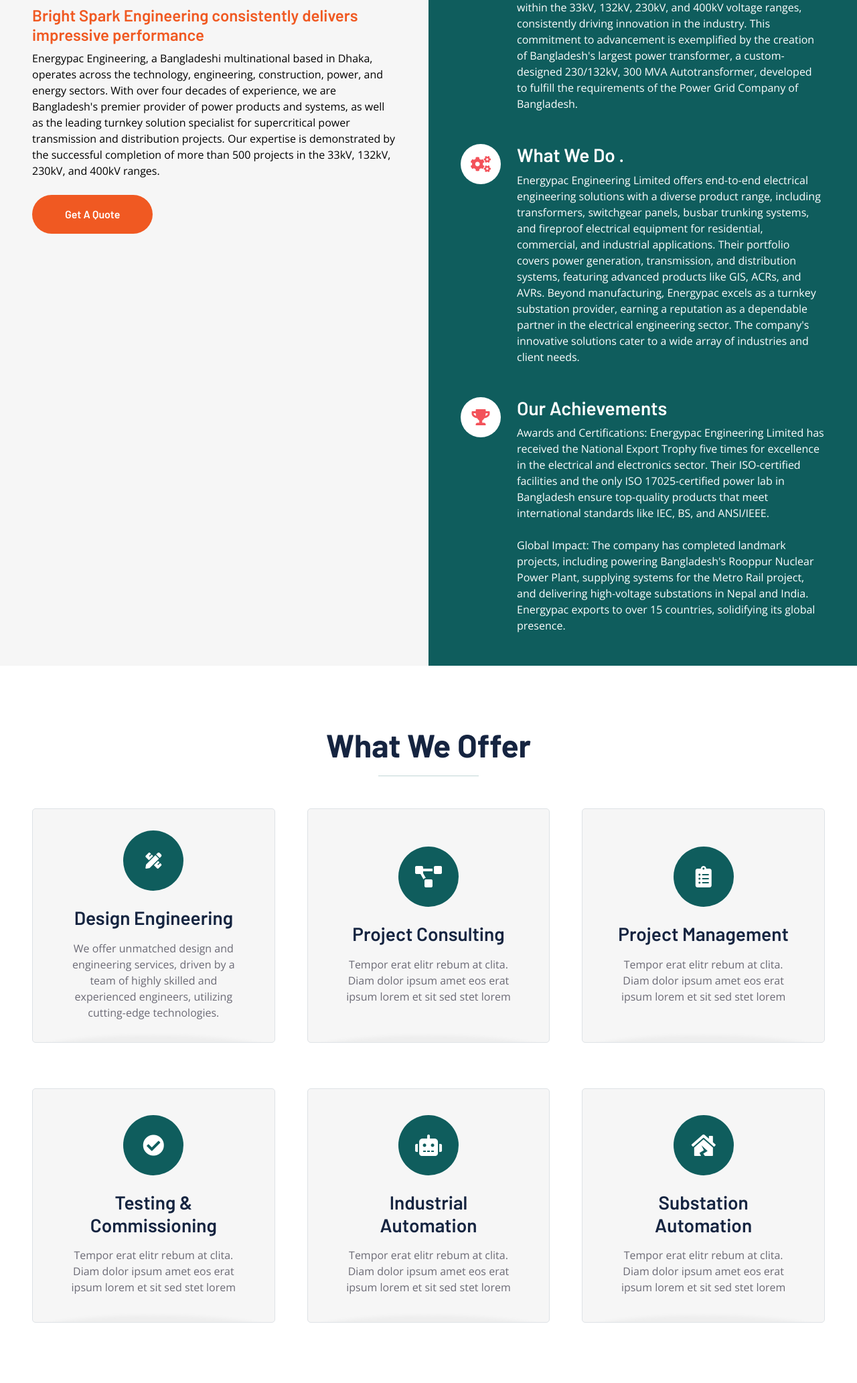
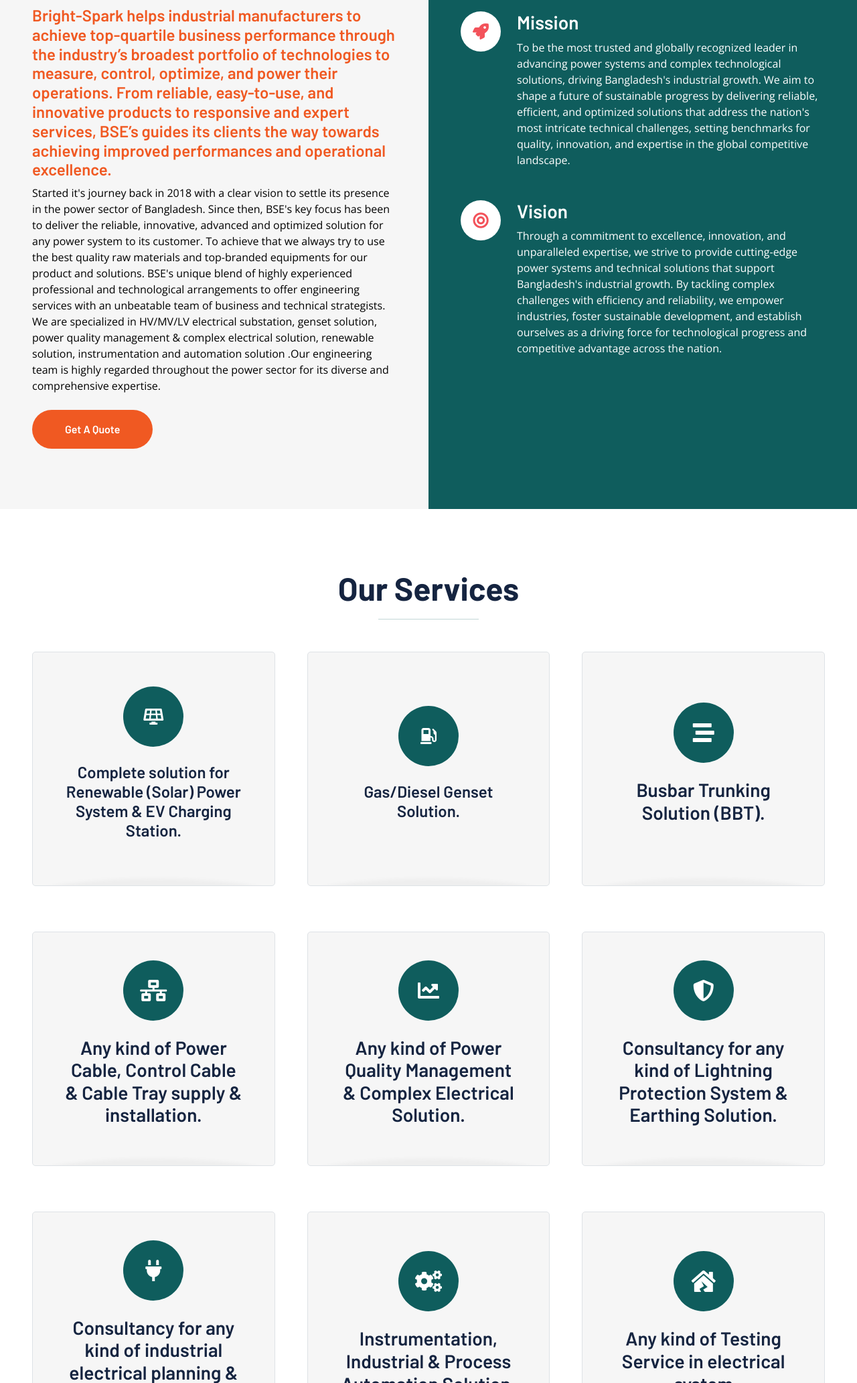
Before and after one commit to nazmul629/bspark-bd, a plain HTML site: page index.html in a window 1280 px wide. Shown: the part 735-2800 px from the top of the page at 67% size. Drawn offline with nearby package versions, Linux system fonts and the light colour scheme.

Commit message:
udate   picute requare

```diff
--- a/index.html
+++ b/index.html
@@ -141,45 +141,36 @@
         <div class="row g-0">
             <div class="col-lg-6 py-6 px-5">
                 <h1 class="display-5 mb-4">Welcome To <span style="color: #f05922">Bspark-bd</span></h1>
-                <h4 styclass="text mb-4" style="color:  #f05922 ">Bright Spark Engineering consistently delivers impressive performance</h4>
-                <p style="color: black;" class="mb-4">Energypac Engineering, a Bangladeshi multinational based in Dhaka, operates across the technology, engineering, construction, power, and energy sectors.
-
-                    With over four decades of experience, we are Bangladesh's premier provider of power products and systems, as well as the leading turnkey solution specialist for supercritical power transmission and distribution projects. Our expertise is demonstrated by the successful completion of more than 500 projects in the 33kV, 132kV, 230kV, and 400kV ranges.</p>
+                <h4 styclass="text mb-4" style="color:  #f05922 ">Bright-Spark helps industrial manufacturers to achieve top-quartile business performance through the industry’s broadest portfolio of technologies to measure, control, optimize, and power their operations. From reliable, easy-to-use, and innovative products to responsive and expert services, BSE’s guides its clients the way towards achieving improved performances and operational excellence.</h4>
+                <p style="color: black;" class="mb-4">
+                    Started it's journey back in 2018 with a clear vision to settle its presence in the power sector of Bangladesh. Since then, BSE's key focus has been to deliver the reliable, innovative, advanced and optimized solution for any power system to its customer. To achieve that we always try to use the best quality raw materials and top-branded equipments for our product and solutions. BSE's unique blend of highly experienced professional and technological arrangements to offer engineering services with an unbeatable team of business and technical strategists. We are specialized in HV/MV/LV electrical substation, genset solution, power quality management & complex electrical solution, renewable solution, instrumentation and automation solution .Our engineering team is highly regarded throughout the power sector for its diverse and comprehensive expertise.
+                </p>
                 <a href="" class="btn primary-btn-color py-md-3 px-md-5 rounded-pill"style="color:white"> Get A Quote</a>
             </div>
             <div class="col-lg-6">
                 <div class="h-100 d-flex flex-column justify-content-center primary-color p-5">
                     <div class="d-flex text-white mb-5">
                         <div class="d-flex flex-shrink-0 align-items-center justify-content-center bg-white text-primary rounded-circle mx-auto mb-4" style="width: 60px; height: 60px; ">
-                            <i class="fa fa-id-badge fs-4"></i>
+                            <i class="fa fa-rocket fs-4"></i>  <!-- Mission Icon -->
+
+
                         </div>
                         <div class="ps-4">
-                            <h3 class="text-white"> Who We Are ? </h3>
-                            <p class="mb-0">Founded in 2024 under the  leadership of Director and CEO Engr. AL -Amin Hossain The company has an impressive history of completing over 500 turnkey substation projects within the 33kV, 132kV, 230kV, and 400kV voltage ranges, consistently driving innovation in the industry. This commitment to advancement is exemplified by the creation of Bangladesh's largest power transformer, a custom-designed 230/132kV, 300 MVA Autotransformer, developed to fulfill the requirements of the Power Grid Company of Bangladesh. </p>
+                            <h3 class="text-white"> Mission  </h3>
+                            <p class="mb-0">To be the most trusted and globally recognized leader in advancing power systems and complex technological solutions, driving Bangladesh's industrial growth. We aim to shape a future of sustainable progress by delivering reliable, efficient, and optimized solutions that address the nation's most intricate technical challenges, setting benchmarks for quality, innovation, and expertise in the global competitive landscape.</p>
                         </div>
                     </div>
                     <div class="d-flex text-white mb-5">
                         <div class="d-flex flex-shrink-0 align-items-center justify-content-center bg-white text-primary rounded-circle mx-auto mb-4" style="width: 60px; height: 60px;">
-                            <i class="fa fa-cogs fs-4"></i>
+                            <i class="fa fa-bullseye fs-4"></i>
+
                         </div>
                         <div class="ps-4">
-                            <h3 class="text-white" >What We Do .</h3>
-                            <p class="mb-0">Energypac Engineering Limited offers end-to-end electrical engineering solutions with a diverse product range, including transformers, switchgear panels, busbar trunking systems, and fireproof electrical equipment for residential, commercial, and industrial applications. Their portfolio covers power generation, transmission, and distribution systems, featuring advanced products like GIS, ACRs, and AVRs. Beyond manufacturing, Energypac excels as a turnkey substation provider, earning a reputation as a dependable partner in the electrical engineering sector. The company's innovative solutions cater to a wide array of industries and client needs.</p>
+                            <h3 class="text-white" >Vision</h3>
+                            <p class="mb-0">Through a commitment to excellence, innovation, and unparalleled expertise, we strive to provide cutting-edge power systems and technical solutions that support Bangladesh's industrial growth. By tackling complex challenges with efficiency and reliability, we empower industries, foster sustainable development, and establish ourselves as a driving force for technological progress and competitive advantage across the nation.</p>
                         </div>
                     </div>
-                    <div class="d-flex text-white">
-                        <div class="d-flex flex-shrink-0 align-items-center justify-content-center bg-white text-primary rounded-circle mx-auto mb-4" style="width: 60px; height: 60px;">
-                            <i class="fa fa-trophy fs-4"></i>
-                        </div>
-                        <div class="ps-4">
-                            <h3 class="text-white">Our Achievements</h3>
-                            <p class="mb-0">Awards and Certifications: Energypac Engineering Limited has received the National Export Trophy five times for excellence in the electrical and electronics sector. Their ISO-certified facilities and the only ISO 17025-certified power lab in Bangladesh ensure top-quality products that meet international standards like IEC, BS, and ANSI/IEEE. <br><br>
 
-                            Global Impact: The company has completed landmark projects, including powering Bangladesh's Rooppur Nuclear Power Plant, supplying systems for the Metro Rail project, and delivering high-voltage substations in Nepal and India. Energypac exports to over 15 countries, solidifying its global presence.
-
-                        </p>
-                        </div>
-                    </div>
                 </div>
             </div>
         </div>
@@ -191,64 +182,132 @@
     <!-- Services Start -->
     <div class="container-fluid pt-6 px-5">
         <div class="text-center mx-auto mb-5" style="max-width: 600px;">
-            <h1 class="display-5 mb-0">What We Offer</h1>
+            <h1 class="display-5 mb-0">Our Services </h1>
             <hr class="w-25 mx-auto primary-color">
         </div>
+
         <div class="row g-5">
             <div class="col-lg-4 col-md-6">
                 <div class="service-item bg-secondary text-center px-5">
                     <div class="d-flex align-items-center justify-content-center primary-color text-white rounded-circle mx-auto mb-4" style="width: 90px; height: 90px;">
-                        <i class="fa fa-pencil-ruler fs-4"></i>
+                        <i class="fa fa-solar-panel  fs-4"></i>
                     </div>
-                    <h3 class="mb-3">Design Engineering</h3>
-                    <p class="mb-0">We offer unmatched design and engineering services, driven by a team of highly skilled and experienced engineers, utilizing cutting-edge technologies.</p>
+                    <h4 class="mb-3">  Complete solution for Renewable (Solar) Power System & EV Charging Station.</h3>
                 </div>
             </div>
+
             <div class="col-lg-4 col-md-6">
                 <div class="service-item bg-secondary text-center px-5">
                     <div class="d-flex align-items-center justify-content-center primary-color text-white rounded-circle mx-auto mb-4" style="width: 90px; height: 90px;">
-                        <i class="fas fa-project-diagram fa-2x"></i>
+                        <i class="fa fa-gas-pump fs-4"></i>
                     </div>
-                    <h3 class="mb-3">Project Consulting </h3>
-                    <p class="mb-0">Tempor erat elitr rebum at clita. Diam dolor ipsum amet eos erat ipsum lorem et sit sed stet lorem</p>
+                    <h4 class="mb-3">Gas/Diesel Genset Solution.</h3>
                 </div>
             </div>
+
             <div class="col-lg-4 col-md-6">
                 <div class="service-item bg-secondary text-center px-5">
                     <div class="d-flex align-items-center justify-content-center primary-color text-white rounded-circle mx-auto mb-4" style="width: 90px; height: 90px;">
-                        <i class="fas fa-clipboard-list fa-2x"></i>
+                        <i class="fas fa-stream fa-2x"></i>
                     </div>
-                    <h3 class="mb-3">Project Management </h3>
-                    <p class="mb-0">Tempor erat elitr rebum at clita. Diam dolor ipsum amet eos erat ipsum lorem et sit sed stet lorem</p>
+                    <h3 class="mb-3">Busbar Trunking Solution (BBT). </h3>
+                    <!-- <p class="mb-0">Tempor erat elitr rebum at clita. Diam dolor ipsum amet eos erat ipsum lorem et sit sed stet lorem</p> -->
                 </div>
             </div>
+
             <div class="col-lg-4 col-md-6">
                 <div class="service-item bg-secondary text-center px-5">
                     <div class="d-flex align-items-center justify-content-center primary-color text-white rounded-circle mx-auto mb-4" style="width: 90px; height: 90px;">
-                    <i class="fas fa-check-circle fa-2x"></i>
+                        <i class="fas fa-network-wired fa-2x"></i>
                     </div>
-                    <h3 class="mb-3">Testing & Commissioning</h3>
-                    <p class="mb-0">Tempor erat elitr rebum at clita. Diam dolor ipsum amet eos erat ipsum lorem et sit sed stet lorem</p>
+                    <h3 class="mb-3">Any kind of Power Cable, Control Cable & Cable Tray supply & installation.
+                    </h3>
+                    <!-- <p class="mb-0">Tempor erat elitr rebum at clita. Diam dolor ipsum amet eos erat ipsum lorem et sit sed stet lorem</p> -->
                 </div>
             </div>
+
+
             <div class="col-lg-4 col-md-6">
                 <div class="service-item bg-secondary text-center px-5">
                     <div class="d-flex align-items-center justify-content-center primary-color text-white rounded-circle mx-auto mb-4" style="width: 90px; height: 90px;">
-                     <i class="fas fa-robot fa-2x"></i>
+                    <i class="fas fa-chart-line fa-2x"></i>
                     </div>
-                    <h3 class="mb-3">Industrial Automation
-                    </h3>
-                    <p class="mb-0">Tempor erat elitr rebum at clita. Diam dolor ipsum amet eos erat ipsum lorem et sit sed stet lorem</p>
+                    <h3 class="mb-3">Any kind of Power Quality Management & Complex Electrical Solution.</h3>
+                    <!-- <p class="mb-0">Tempor erat elitr rebum at clita. Diam dolor ipsum amet eos erat ipsum lorem et sit sed stet lorem</p> -->
                 </div>
             </div>
+
+            <div class="col-lg-4 col-md-6">
+                <div class="service-item bg-secondary text-center px-5">
+                    <div class="d-flex align-items-center justify-content-center primary-color text-white rounded-circle mx-auto mb-4" style="width: 90px; height: 90px;">
+                    <i class="fas fa-shield-alt fa-2x"></i>
+                    </div>
+                    <h3 class="mb-3">Consultancy for any kind of Lightning Protection System & Earthing Solution.</h3>
+                    <!-- <p class="mb-0">Tempor erat elitr rebum at clita. Diam dolor ipsum amet eos erat ipsum lorem et sit sed stet lorem</p> -->
+                </div>
+            </div>
+
+            <div class="col-lg-4 col-md-6">
+                <div class="service-item bg-secondary text-center px-5">
+                    <div class="d-flex align-items-center justify-content-center primary-color text-white rounded-circle mx-auto mb-4" style="width: 90px; height: 90px;">
+                        <i class="fas fa-plug fa-2x"></i>
+                    </div>
+                    <h3 class="mb-3"> Consultancy for any kind of industrial electrical planning & design.
+                    </h3>
+                    <!-- <p class="mb-0">Tempor erat elitr rebum at clita. Diam dolor ipsum amet eos erat ipsum lorem et sit sed stet lorem</p> -->
+                </div>
+            </div>
+
+
+            <div class="col-lg-4 col-md-6">
+                <div class="service-item bg-secondary text-center px-5">
+                    <div class="d-flex align-items-center justify-content-center primary-color text-white rounded-circle mx-auto mb-4" style="width: 90px; height: 90px;">
+                    <i class="fas fa-cogs fa-2x"></i>
+                    </div>
+                    <h3 class="mb-3">Instrumentation, Industrial & Process Automation Solution.
+                    </h3>
+                    <!-- <p class="mb-0">Tempor erat elitr rebum at clita. Diam dolor ipsum amet eos erat ipsum lorem et sit sed stet lorem</p> -->
+                </div>
+            </div>
+
             <div class="col-lg-4 col-md-6">
                 <div class="service-item bg-secondary text-center px-5">
                     <div class="d-flex align-items-center justify-content-center primary-color text-white rounded-circle mx-auto mb-4" style="width: 90px; height: 90px;">
                         <i class="fa fa-house-damage fa-2x"></i>
                     </div>
-                    <h3 class="mb-3">Substation Automation
+                    <h3 class="mb-3">Any kind of Testing Service in electrical system
                     </h3>
-                    <p class="mb-0">Tempor erat elitr rebum at clita. Diam dolor ipsum amet eos erat ipsum lorem et sit sed stet lorem</p>
+                    <!-- <p class="mb-0">Tempor erat elitr rebum at clita. Diam dolor ipsum amet eos erat ipsum lorem et sit sed stet lorem</p> -->
+                </div>
+            </div>
+
+            <div class="col-lg-4 col-md-6">
+                <div class="service-item bg-secondary text-center px-5">
+                    <div class="d-flex align-items-center justify-content-center primary-color text-white rounded-circle mx-auto mb-4" style="width: 90px; height: 90px;">
+                        <i class="fa f fa-wrench  fa-2x"></i>
+                    </div>
+                    <h3 class="mb-3">Any kind of electrical maintenance work.</h3>
+                    <!-- <p class="mb-0">Tempor erat elitr rebum at clita. Diam dolor ipsum amet eos erat ipsum lorem et sit sed stet lorem</p> -->
+                </div>
+            </div>
+
+            <div class="col-lg-4 col-md-6">
+                <div class="service-item bg-secondary text-center px-5">
+                    <div class="d-flex align-items-center justify-content-center primary-color text-white rounded-circle mx-auto mb-4" style="width: 90px; height: 90px;">
+                        <i class="fas fa-tools fa-2x"></i>
+                    </div>
+                    <h3 class="mb-3">Any kind of electrical maintenance work. </h3>
+                    <!-- <p class="mb-0">Tempor erat elitr rebum at clita. Diam dolor ipsum amet eos erat ipsum lorem et sit sed stet lorem</p> -->
+                </div>
+            </div>
+
+            <div class="col-lg-4 col-md-6">
+                <div class="service-item bg-secondary text-center px-5">
+                    <div class="d-flex align-items-center justify-content-center primary-color text-white rounded-circle mx-auto mb-4" style="width: 90px; height: 90px;">
+                        <i class="fas fa-tachometer-alt fa-2x"></i>
+                    </div>
+                    <h3 class="mb-3">Energy Management & SCADA solution.</h3>
+                    <!-- <p class="mb-0">Tempor erat elitr rebum at clita. Diam dolor ipsum amet eos erat ipsum lorem et sit sed stet lorem</p> -->
                 </div>
             </div>
         </div>
@@ -267,24 +326,19 @@
                 <div class="row g-5">
                     <div class="col-12">
                         <div class="primary-color  rounded-circle d-flex align-items-center justify-content-center mb-3" style="width: 60px; height: 60px;">
-                            <i class="fa fa-cubes fs-4 text-white"></i>
+                            <i class="fas fa-briefcase fa-2x text-white"></i>
                         </div>
-                        <h3>Best In Industry</h3>
-                        <p class="mb-0">Magna sea eos sit dolor, ipsum amet ipsum lorem diam dolor eos diam et diam dolor ea</p>
+                        <h4>12+ YEAR EXPERIENCED TEAM IN ELECTRICAL INDUSTRY</h4>
+                        <p class="mb-0">With over 12 years of experience in the electrical industry, our team brings unparalleled expertise and a proven track record of excellence. We specialize in delivering comprehensive services including design, engineering, installation, testing, and commissioning in electrical substations up to 230kV voltage level.</p>
                     </div>
+
                     <div class="col-12">
                         <div class="primary-color rounded-circle d-flex align-items-center justify-content-center mb-3" style="width: 60px; height: 60px;">
-                            <i class="fa fa-percent fs-4 text-white"></i>
+                            <i class="fas fa-cogs  fs-4 text-white"></i>
                         </div>
-                        <h3>99% Success Rate</h3>
-                        <p class="mb-0">Magna sea eos sit dolor, ipsum amet ipsum lorem diam dolor eos diam et diam dolor ea</p>
-                    </div>
-                    <div class="col-12">
-                        <div class="primary-color rounded-circle d-flex align-items-center justify-content-center mb-3" style="width: 60px; height: 60px;">
-                            <i class="fa fa-award fs-4 text-white"></i>
-                        </div>
-                        <h3>Award Winning</h3>
-                        <p class="mb-0">Magna sea eos sit dolor, ipsum amet ipsum lorem diam dolor eos diam et diam dolor ea</p>
+                        <h3>One Stop Service</h3>
+                        <p class="mb-0">
+                            We offer a full range of services under one roof, ensuring efficiency and quality every step of the way. We start by understanding your needs and providing expert consultancy to guide you toward the best solutions.</p>
                     </div>
                 </div>
             </div>
@@ -301,18 +355,13 @@
                 <div class="row g-5">
                     <div class="col-12">
                         <div class="primary-color rounded-circle d-flex align-items-center justify-content-center mb-3" style="width: 60px; height: 60px;">
-                            <i class="far fa-smile-beam fs-4 text-white"></i>
+                            <i class="fas fa-thumbs-up fs-4 text-white"></i>
                         </div>
-                        <h3>100% Happy Client</h3>
-                        <p class="mb-0">Magna sea eos sit dolor, ipsum amet ipsum lorem diam dolor eos diam et diam dolor ea</p>
+                        <h3>Best Quality Product & After-Sales Services</h3>
+                        <p class="mb-0">
+                            Our team is dedicated to building a strong foundation for the company by ensuring the delivery of top-quality products and providing reliable, sincere after-sales service. To ensure the highest quality and maintaing international standards, we use products from renowned brands such as ABB, Siemens, Schneider, etc. We aim to be the trusted partner of our clients consistently turn to whenever they need support.</p>
                     </div>
-                    <div class="col-12">
-                        <div class="primary-color rounded-circle d-flex align-items-center justify-content-center mb-3" style="width: 60px; height: 60px;">
-                            <i class="fa fa-user-tie fs-4 text-white"></i>
-                        </div>
-                        <h3>Professional Advisors</h3>
-                        <p class="mb-0">Magna sea eos sit dolor, ipsum amet ipsum lorem diam dolor eos diam et diam dolor ea</p>
-                    </div>
+
                     <div class="col-12">
                         <div class="primary-color rounded-circle d-flex align-items-center justify-content-center mb-3" style="width: 60px; height: 60px;">
                             <i class="fa fa-headset fs-4 text-white"></i>
```
